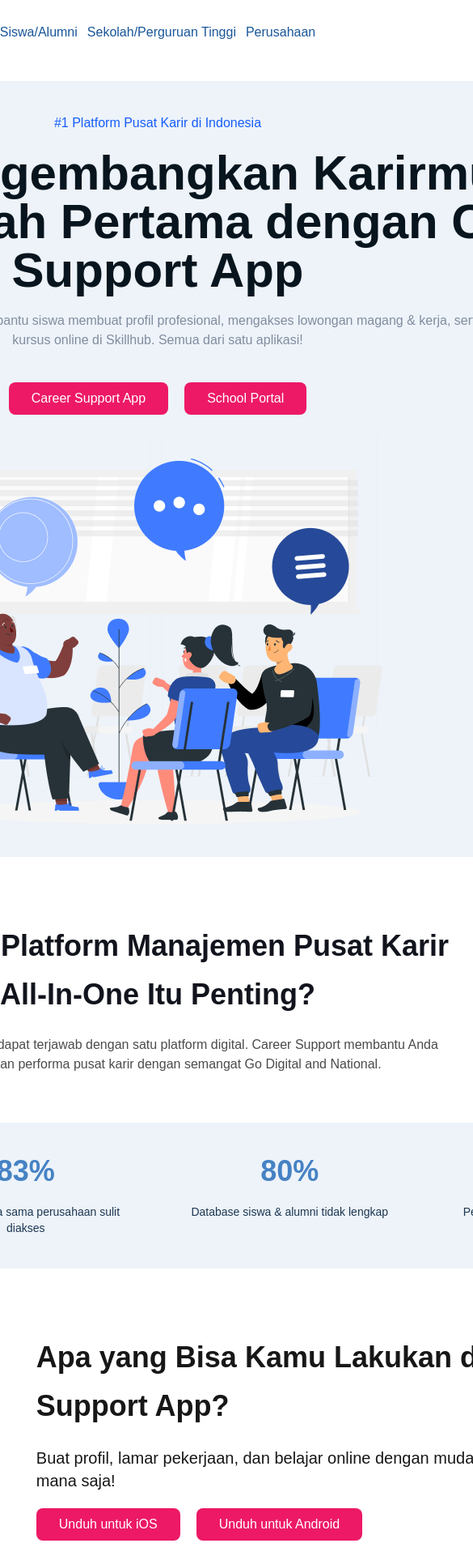
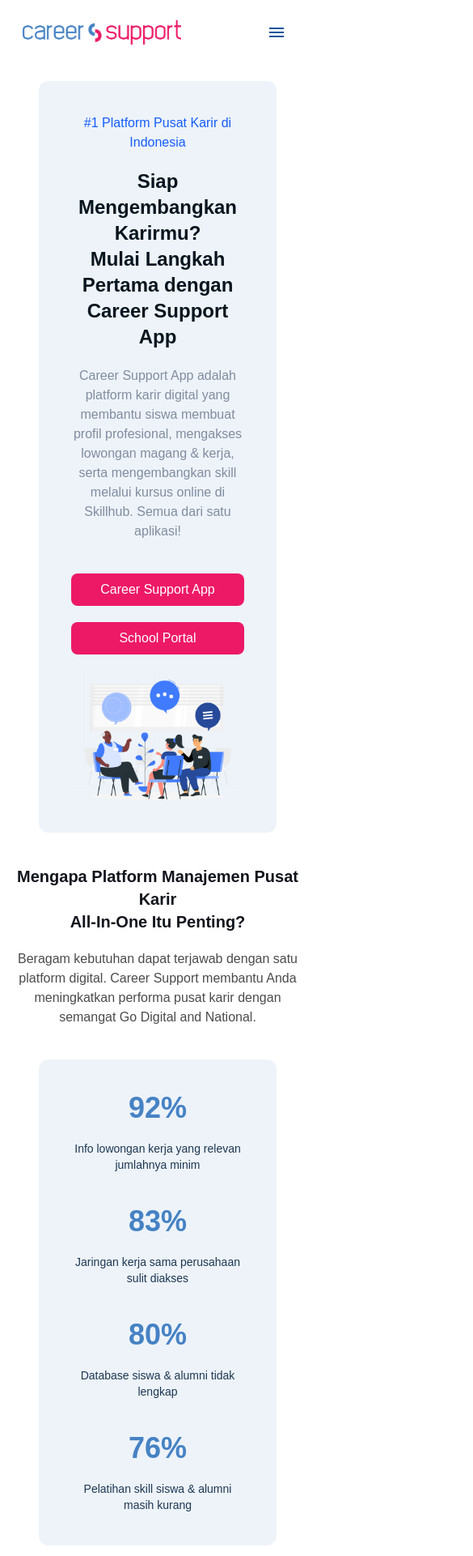
Before and after one commit to surya-b21/career_support, a Vue app: page / in a window 390 px wide. Shown: the top 1921 px of the page at 81% size, 585 px wide, since content can reach past the window. Built offline with nearby package versions, Linux system fonts and the light colour scheme; the HTML template or start-up script is replaced by a standard one.

Commit message:
feat: mobile responsive section 1 - 3

```diff
--- a/src/layout/Main.vue
+++ b/src/layout/Main.vue
@@ -1,17 +1,18 @@
 <template>
 	<div class="flex flex-col items-center">
-		<div class="max-w-400">
+		<div class="layout-container">
 			<nav class="navbar py-10">
 				<img src="@/assets/images/logo.png" alt="logo" class="logo absolute left-5 top-1/2 -translate-y-1/2" />
 
-				<div
-				class="flex gap-x-3 items-center text-[#195699] absolute left-1/2 top-1/2 -translate-x-1/2 -translate-y-1/2">
+				<!-- Desktop Navigation -->
+				<div class="desktop-nav flex gap-x-3 items-center text-[#195699] absolute left-1/2 top-1/2 -translate-x-1/2 -translate-y-1/2">
 					<a href="#">{{ $t('nav.student') }}</a>
 					<a href="#">{{ $t('nav.school') }}</a>
 					<a href="#">{{ $t('nav.company') }}</a>
 				</div>
 
-				<div class="flex items-center absolute right-5 top-1/2 -translate-y-1/2 ">
+				<!-- Desktop Right Side -->
+				<div class="desktop-right flex items-center absolute right-5 top-1/2 -translate-y-1/2">
 					<select name="lang" class="mr-3" v-model="currentLocale" @change="changeLocale">
 						<option value="en">English</option>
 						<option value="id">Bahasa Indonesia</option>
@@ -21,6 +22,34 @@
 						<path fill="currentColor"
 							d="M17.9 17.39c-.26-.8-1.01-1.39-1.9-1.39h-1v-3a1 1 0 0 0-1-1H8v-2h2a1 1 0 0 0 1-1V7h2a2 2 0 0 0 2-2v-.41a7.984 7.984 0 0 1 2.9 12.8M11 19.93c-3.95-.49-7-3.85-7-7.93c0-.62.08-1.22.21-1.79L9 15v1a2 2 0 0 0 2 2m1-16A10 10 0 0 0 2 12a10 10 0 0 0 10 10a10 10 0 0 0 10-10A10 10 0 0 0 12 2" />
 					</svg>
+				</div>
+
+				<!-- Mobile Hamburger Button -->
+				<button class="mobile-menu-btn absolute right-5 top-1/2 -translate-y-1/2" @click="toggleMenu">
+					<svg v-if="!isMenuOpen" xmlns="http://www.w3.org/2000/svg" width="24" height="24" viewBox="0 0 24 24">
+						<path fill="currentColor" d="M3 18v-2h18v2zm0-5v-2h18v2zm0-5V6h18v2z"/>
+					</svg>
+					<svg v-else xmlns="http://www.w3.org/2000/svg" width="24" height="24" viewBox="0 0 24 24">
+						<path fill="currentColor" d="M19 6.41L17.59 5L12 10.59L6.41 5L5 6.41L10.59 12L5 17.59L6.41 19L12 13.41L17.59 19L19 17.59L13.41 12z"/>
+					</svg>
+				</button>
+
+				<!-- Mobile Menu -->
+				<div v-if="isMenuOpen" class="mobile-menu">
+					<a href="#" @click="toggleMenu">{{ $t('nav.student') }}</a>
+					<a href="#" @click="toggleMenu">{{ $t('nav.school') }}</a>
+					<a href="#" @click="toggleMenu">{{ $t('nav.company') }}</a>
+					<div class="flex items-center gap-x-2 mt-4">
+						<select name="lang" v-model="currentLocale" @change="changeLocale">
+							<option value="en">English</option>
+							<option value="id">Bahasa Indonesia</option>
+						</select>
+						<svg xmlns="http://www.w3.org/2000/svg" width="20" height="20" viewBox="0 0 24 24">
+							<rect width="24" height="24" fill="none" />
+							<path fill="currentColor"
+								d="M17.9 17.39c-.26-.8-1.01-1.39-1.9-1.39h-1v-3a1 1 0 0 0-1-1H8v-2h2a1 1 0 0 0 1-1V7h2a2 2 0 0 0 2-2v-.41a7.984 7.984 0 0 1 2.9 12.8M11 19.93c-3.95-.49-7-3.85-7-7.93c0-.62.08-1.22.21-1.79L9 15v1a2 2 0 0 0 2 2m1-16A10 10 0 0 0 2 12a10 10 0 0 0 10 10a10 10 0 0 0 10-10A10 10 0 0 0 12 2" />
+						</svg>
+					</div>
 				</div>
 			</nav>
 			<main>
@@ -104,9 +133,14 @@
 
 const { locale } = useI18n()
 const currentLocale = ref(locale.value)
+const isMenuOpen = ref(false)
 
 const changeLocale = async () => {
 	await setI18nLanguage(currentLocale.value)
+}
+
+const toggleMenu = () => {
+	isMenuOpen.value = !isMenuOpen.value
 }
 </script>
 
@@ -119,4 +153,81 @@
 .logo {
 	height: 30px;
 }
+
+/* Mobile menu hidden by default */
+.mobile-menu-btn {
+	display: none;
+}
+
+.mobile-menu {
+	display: none;
+}
+
+/* Mobile styles */
+@media (max-width: 768px) {
+	.desktop-nav {
+		display: none;
+	}
+
+	.desktop-right {
+		display: none;
+	}
+
+	.mobile-menu-btn {
+		display: block;
+		background: none;
+		border: none;
+		color: #195699;
+		cursor: pointer;
+		padding: 0.5rem;
+	}
+
+	.mobile-menu {
+		display: flex;
+		flex-direction: column;
+		position: absolute;
+		top: 100%;
+		left: 0;
+		right: 0;
+		background: white;
+		box-shadow: 0 4px 6px rgba(0, 0, 0, 0.1);
+		padding: 1rem;
+		z-index: 50;
+	}
+
+	.mobile-menu a {
+		padding: 0.75rem;
+		color: #195699;
+		text-decoration: none;
+		border-bottom: 1px solid #e5e7eb;
+	}
+
+	.mobile-menu a:hover {
+		background-color: #f3f4f6;
+	}
+
+	.layout-container {
+		max-width: 100% !important;
+		width: 100%;
+		padding: 0 0.5rem;
+	}
+
+	footer .flex.items-start.justify-between {
+		flex-direction: column;
+		gap: 2rem;
+	}
+
+	footer .mx-10 {
+		margin-left: 1rem !important;
+		margin-right: 1rem !important;
+	}
+}
+
+/* Desktop styles */
+@media (min-width: 769px) {
+	.layout-container {
+		max-width: 1600px;
+		width: 100%;
+	}
+}
 </style>
--- a/src/views/Dashboard.vue
+++ b/src/views/Dashboard.vue
@@ -3,11 +3,11 @@
 	<div class="bg-[#EDF3F9] text-center my-5 mx-10 p-10 rounded-xl">
 		<span class="text-[#155DFC]">{{ $t('home.first_career_center') }}</span>
 
-		<p class="text-[#08151E] font-semibold text-6xl my-5" v-html="$t('home.ready_to_develop')"></p>
+		<p class="text-[#08151E] font-semibold text-2xl md:text-6xl my-5" v-html="$t('home.ready_to_develop')"></p>
 
 		<p class="text-[#818C9F]">{{ $t('home.career_support_app_description') }}</p>
 
-		<div class="flex justify-center gap-x-5 mt-10">
+		<div class="flex flex-col md:flex-row justify-center gap-y-5 md:gap-y-0 gap-x-5 mt-10">
 			<button type="button" class="custom-button">Career Support App</button>
 			<button type="button" class="custom-button">School Portal</button>
 		</div>
@@ -16,10 +16,12 @@
 	</div>
 
 	<!-- Section 2 -->
-	<p class="text-4xl leading-15 font-semibold text-center mt-20 mb-5 text-[#12141D]" v-html="$t('home.why_aio_career')"></p>
-	<p class="text-center text-[#4B4B4B] mb-15 mx-85">{{ $t('home.various_needs') }}</p>
+	<div class="flex flex-col">
+		<p class="text-xl md:text-4xl md:leading-15 font-semibold text-center mt-5 md:mt-20 mb-5 text-[#12141D]" v-html="$t('home.why_aio_career')"></p>
+		<p class="text-center text-[#4B4B4B] mb-5 md:mb-15 mx-0 md:mx-85">{{ $t('home.various_needs') }}</p>
+	</div>
 
-	<div class="bg-[#EDF3F9] text-center my-5 mx-10 p-10 rounded-xl grid grid-cols-4 gap-x-15">
+	<div class="bg-[#EDF3F9] text-center my-5 mx-10 p-10 rounded-xl grid grid-cols-1 md:grid-cols-4 gap-x-0 md:gap-x-15 gap-y-10 md:gap-y-0">
 		<div>
 			<p class="text-4xl text-[#4682C4] mb-5 font-semibold">92%</p>
 			<p class="text-sm text-[#1D3752]">{{ $t('home.number_of_relevant_jobs') }}</p>
@@ -39,36 +41,36 @@
 	</div>
 
 	<!-- Section 3 -->
-	<div class="my-20 mx-20 flex items-start">
-		<img src="@/assets/images/section3.png" alt="phone image" style="height: 725px;">
-		<div class="text-[#171717] ml-15 flex flex-col items-start">
-			<p class="text-4xl leading-15 font-semibold">{{ $t('home.what_you_can_do') }}</p>
-			<p class="text-xl my-5">{{ $t('home.create_profile_apply_jobs') }}</p>
+	<div class="m-5 md:m-20 flex items-start">
+		<img src="@/assets/images/section3.png" alt="phone image" class="hidden md:block" style="height: 725px;">
+		<div class="text-[#171717] md:ml-15 flex flex-col items-start">
+			<p class="text-2xl md:text-4xl md:leading-15 font-semibold text-center md:text-left">{{ $t('home.what_you_can_do') }}</p>
+			<p class="text-xl my-5 text-center md:text-left">{{ $t('home.create_profile_apply_jobs') }}</p>
 
-			<div class="flex justify-center gap-x-5">
+			<div class="flex flex-col md:flex-row justify-center md:gap-x-5 gap-y-5 md:gap-y-0 mx-auto md:mx-0">
 				<button type="button" class="custom-button">{{ $t('home.download_for_ios') }}</button>
 				<button type="button" class="custom-button">{{ $t('home.download_for_android') }}</button>
 			</div>
 
 			<div class="flex flex-col gap-y-6 mt-5">
 				<div class="custom-list-tile">
-					<div class="rounded-full w-3 h-3 bg-[#ED1966] mx-2"></div>
+					<div class="rounded-full w-5 h-2.5 md:w-3 md:h-3 bg-[#ED1966] mx-2"></div>
 					<span class="text-[#171717] text-xl">{{ $t('home.apply_for_jobs') }}</span>
 				</div>
 				<div class="custom-list-tile">
-					<div class="rounded-full w-3 h-3 bg-[#ED1966] mx-2"></div>
+					<div class="rounded-full w-6 h-2.5 md:w-3 md:h-3 bg-[#ED1966] mx-2"></div>
 					<span class="text-[#171717] text-xl">{{ $t('home.create_automatic_cv') }}</span>
 				</div>
 				<div class="custom-list-tile">
-					<div class="rounded-full w-3 h-3 bg-[#ED1966] mx-2"></div>
+					<div class="rounded-full w-4 h-2.5 md:w-3 md:h-3 bg-[#ED1966] mx-2"></div>
 					<span class="text-[#171717] text-xl">{{ $t('home.find_job_opportunities') }}</span>
 				</div>
 				<div class="custom-list-tile">
-					<div class="rounded-full w-3 h-3 bg-[#ED1966] mx-2"></div>
+					<div class="rounded-full w-5 h-2.5 md:w-3 md:h-3 bg-[#ED1966] mx-2"></div>
 					<span class="text-[#171717] text-xl">{{ $t('home.participate_in_job_fairs') }}</span>
 				</div>
 				<div class="custom-list-tile">
-					<div class="rounded-full w-3 h-3 bg-[#ED1966] mx-2"></div>
+					<div class="rounded-full w-6 h-2.5 md:w-3 md:h-3 bg-[#ED1966] mx-2"></div>
 					<span class="text-[#171717] text-xl">{{ $t('home.take_exclusive_courses') }}</span>
 				</div>
 			</div>
```
Lines whose indentation alone changed are shown as unchanged.
